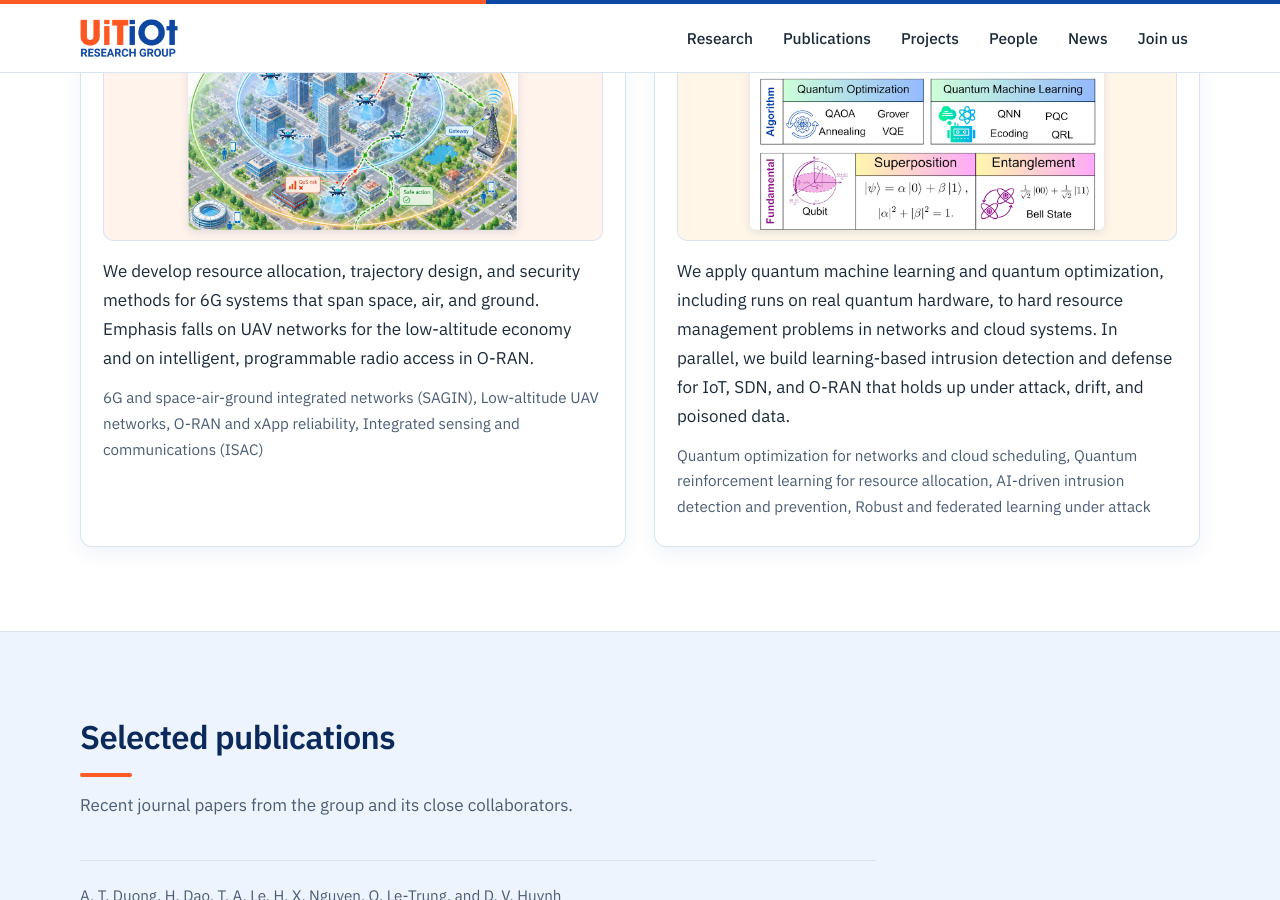
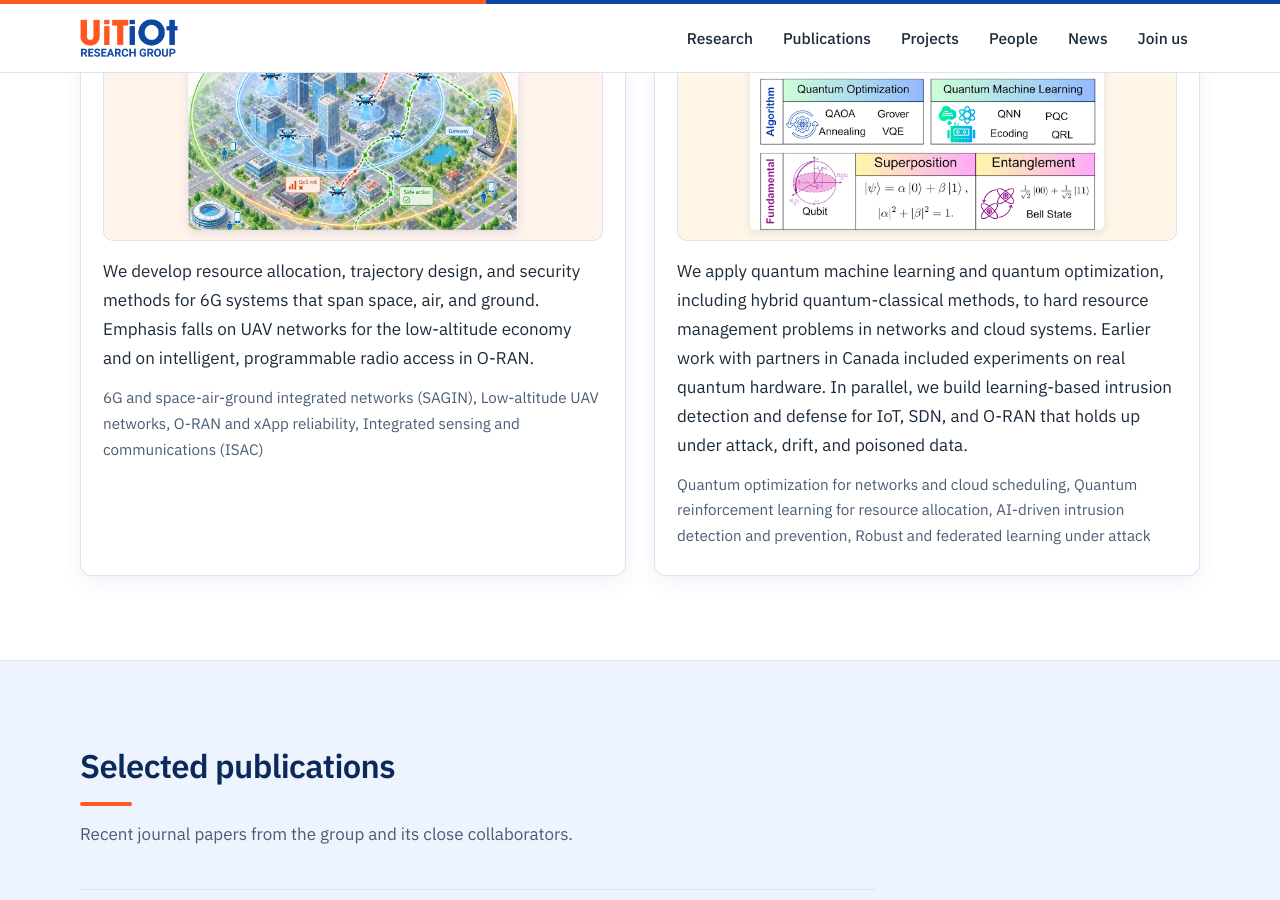
Before and after one commit to vdanghuynh/uitiot, a Jekyll site: the page built from index.html, in a window 1280 px wide and 900 px high, scrolled down 1827 px. Built offline with Jekyll 4.4.1, drawn with Linux system fonts in a browser that asks for light colours; some of the changed text lies outside the part shown.

Commit message:
Clarify quantum hardware wording

```diff
--- a/_data/group.yml
+++ b/_data/group.yml
@@ -5,7 +5,7 @@ institution: University of Information Technology, Vietnam National University H
 founded: 2017
 mission: >-
   We build and evaluate optimization and learning methods that keep networked computing systems
-  reliable, adaptive, and secure, from IoT devices and edge servers to UAVs, satellites, and quantum hardware.
+  reliable, adaptive, and secure, from IoT devices and edge servers to UAVs, satellites, and hybrid quantum-classical systems.
 leads: Co-led by Assoc. Prof. Quan Le-Trung and Dr. Dang Van Huynh
 
 # Primary address used by the "Email the group" buttons.
--- a/_data/pillars.yml
+++ b/_data/pillars.yml
@@ -58,8 +58,9 @@
   line1: Quantum Computing
   line2: and Cybersecurity
   summary: >-
-    We apply quantum machine learning and quantum optimization, including runs on real quantum hardware,
-    to hard resource management problems in networks and cloud systems. In parallel, we build learning-based
+    We apply quantum machine learning and quantum optimization, including hybrid quantum-classical methods,
+    to hard resource management problems in networks and cloud systems. Earlier work with partners in Canada
+    included experiments on real quantum hardware. In parallel, we build learning-based
     intrusion detection and defense for IoT, SDN, and O-RAN that holds up under attack, drift, and poisoned data.
   topics:
     - Quantum optimization for networks and cloud scheduling
```
